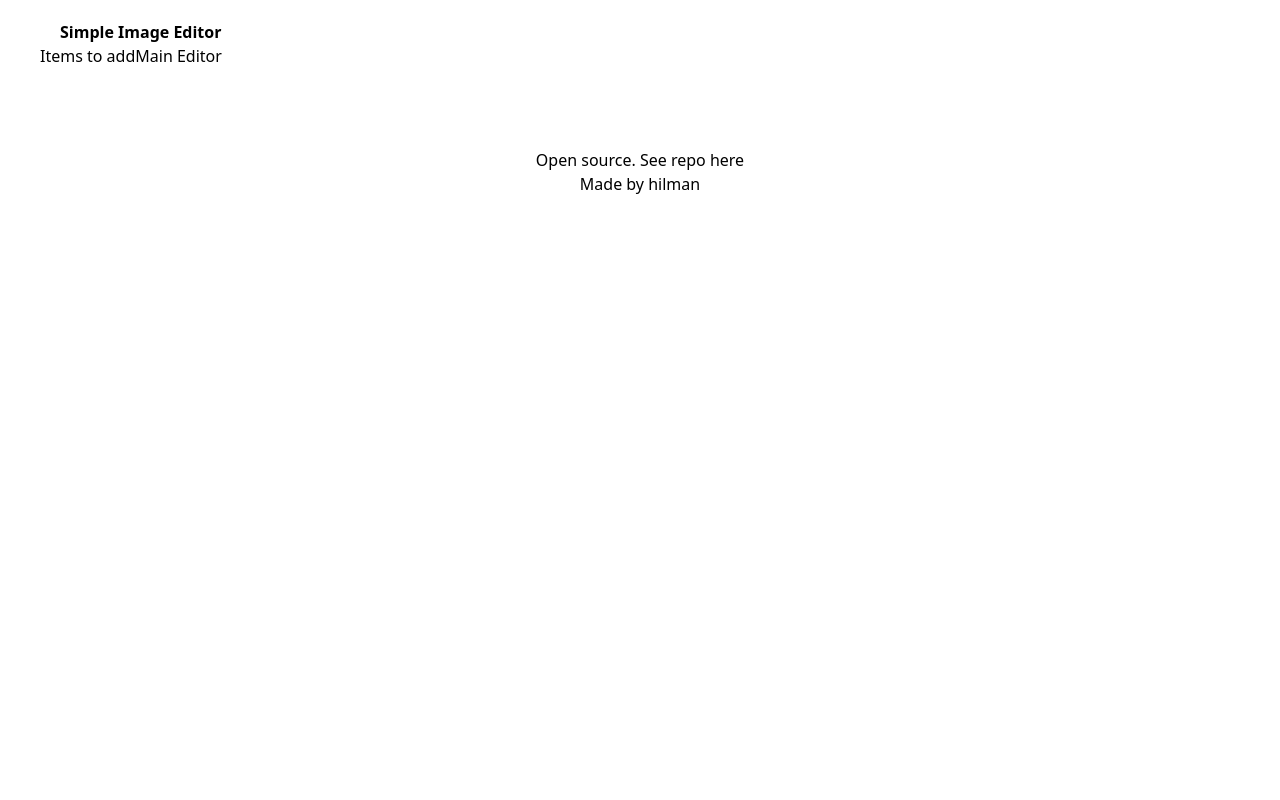
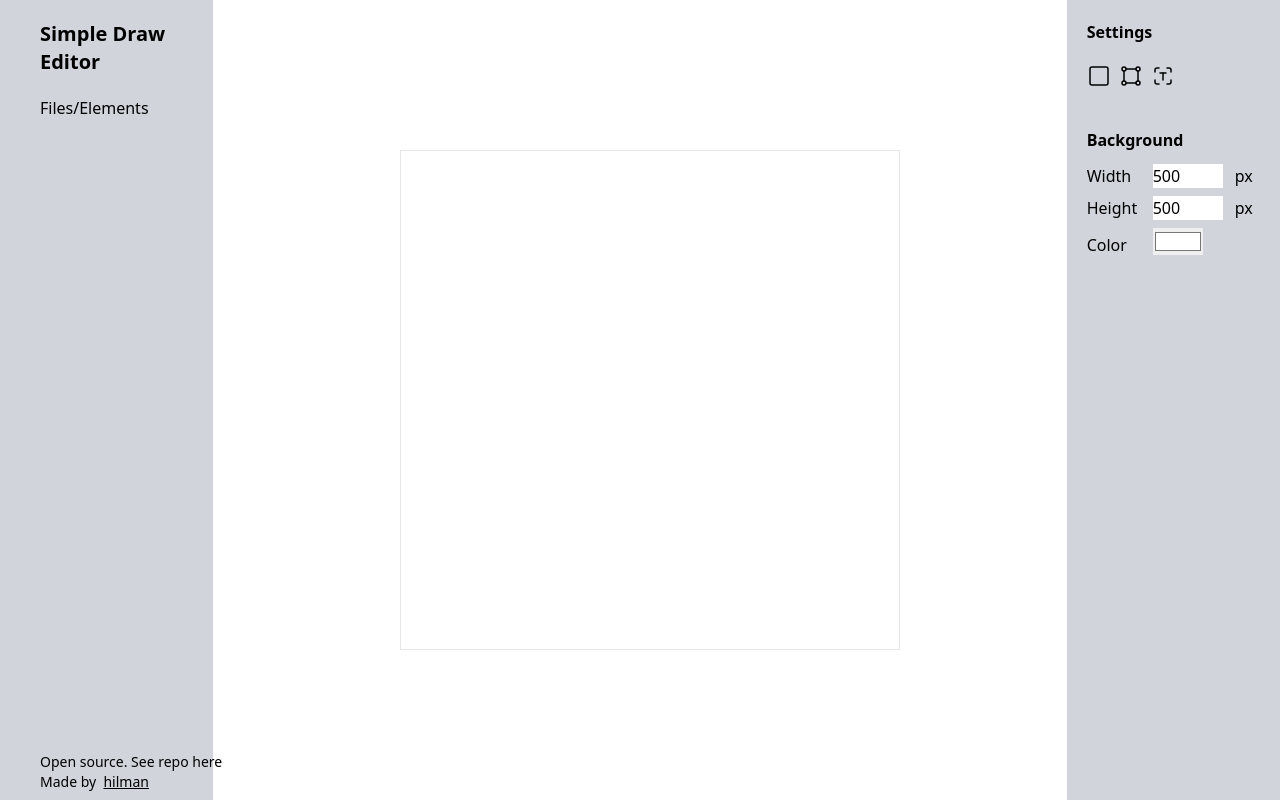
Before and after one commit to hilmanski/simple-draw-editor, a React (Create React App) app: page / in a window 1280 px wide. Built offline with nearby package versions, Linux system fonts and the light colour scheme.

Commit message:
add background setting

```diff
--- a/package.json
+++ b/package.json
@@ -10,6 +10,7 @@
     "@types/node": "^16.18.13",
     "@types/react": "^18.0.28",
     "@types/react-dom": "^18.0.11",
+    "jotai": "^2.0.2",
     "react": "^18.2.0",
     "react-dom": "^18.2.0",
     "react-scripts": "5.0.1",
--- a/src/App.tsx
+++ b/src/App.tsx
@@ -1,22 +1,28 @@
 import React from 'react';
-import Sidebar from './components/Sidebar';
+
+import MainEditor from './components/Layout/MainEditor';
+import Sidebar from './components/Layout/Sidebar';
+import ElementEditor from './components/Layout/ElementEditor';
 
 function App() {
   return (
-    <section className='max-w-[1200px] mx-auto'>
-      <h1 className='font-semibold ml-5 mt-5'> Simple Image Editor </h1>
-
+    <section className=''>
       <section className='flex'>
 
-          <Sidebar />
+          <section className='w-2/12 pl-10 pr-5 bg-gray-300 min-h-screen'>
+            <Sidebar />
+          </section>
 
-          Main Editor
+          <section className='w-8/12'>
+            <MainEditor />
+          </section>
+
+          <section className='w-2/12'>
+            <ElementEditor />
+          </section>
+
       </section>
 
-      <footer className='my-20 text-center'>
-        <p> Open source. See repo here </p>
-        <p> Made by <a href="https://about.hilman.space/" >hilman</a>  </p>
-      </footer>
     </section>
   );
 }
--- /dev/null
+++ b/src/components/Layout/ElementEditor.tsx
@@ -0,0 +1,18 @@
+import ToolSetting from "../ToolSetting";
+import BackgroundSetting from "../ToolSetting/BackgroundSetting";
+
+export default function ElementEditor() {
+    return (
+        <aside className="px-5 pt-5 bg-gray-300 min-h-screen">
+            <p className="font-semibold mb-5">Settings</p>
+
+            <ToolSetting />
+
+            <section className="mt-10">
+
+              <BackgroundSetting />
+
+            </section>
+        </aside>
+    )
+}
--- /dev/null
+++ b/src/components/Layout/MainEditor.tsx
@@ -0,0 +1,24 @@
+import { useAtom } from "jotai"
+import { bgWidthAtom, bgHeightAtom, bgColorAtom } from "../../state/jotaiState"
+
+
+export default function MainEditor() {
+
+    const [width] = useAtom(bgWidthAtom)
+    const [height] = useAtom(bgHeightAtom)
+    const [bgColor] = useAtom(bgColorAtom)
+
+    return (
+        <main className="pl-10 pr-5 min-h-screen
+                flex items-center justify-center ">
+            <div className="border"
+                    style={{
+                        width: `${width}px`,
+                        height: `${height}px`,
+                        backgroundColor: `${bgColor}`
+                    }}>
+
+            </div>
+        </main>
+    )
+}
--- /dev/null
+++ b/src/components/Layout/Sidebar.tsx
@@ -0,0 +1,21 @@
+
+export default function Sidebar() {
+    return (
+        <aside className="">
+            <h1 className='font-semibold text-xl mb-5 mt-5'> Simple Draw Editor </h1>
+            <section>
+                <p>Files/Elements</p>
+            </section>
+
+
+
+
+            <footer className='absolute bottom-2 text-sm'>
+                <p> Open source. See repo here </p>
+                <p> Made by &nbsp;
+                    <a className="underline"
+                         href="https://about.hilman.space/">hilman</a>  </p>
+            </footer>
+        </aside>
+    )
+}
--- /dev/null
+++ b/src/components/SVGIcon.tsx
@@ -0,0 +1,32 @@
+import { useState } from "react";
+
+export default function SVGIcon({children, tooltipText}: {children: any, tooltipText?: string}) {
+    const [isHovered, setIsHovered] = useState(false);
+
+    return (
+        <section className="relative">
+             <svg xmlns="http://www.w3.org/2000/svg"
+                 width="24" height="24"
+                 viewBox="0 0 24 24"
+                 strokeWidth="1.5"
+                 stroke="currentColor"
+                 fill="none"
+                 strokeLinecap="round"
+                 strokeLinejoin="round"
+                 onMouseEnter={() => setIsHovered(true)}
+                 onMouseLeave={() => setIsHovered(false)}
+                 >
+                {children}
+            </svg>
+
+            {
+                tooltipText && (
+                    <div className={`absolute -top-7 -left-5 bg-slate-800 text-gray-200 text-xs px-2 py-1 rounded
+                                    ${isHovered ? 'block' : 'hidden'} `}>
+                        {tooltipText}
+                    </div>
+                )
+            }
+        </section>
+    )
+}
--- a/src/components/Sidebar.tsx
+++ /dev/null
@@ -1,8 +0,0 @@
-
-export default function Sidebar() {
-    return (
-        <aside>
-            <h2>Items to add</h2>
-        </aside>
-    )
-}
--- /dev/null
+++ b/src/components/ToolSetting.tsx
@@ -0,0 +1,34 @@
+import SVGIcon from "./SVGIcon"
+
+export default function ToolSetting() {
+    return (
+        <section className="flex space-x-2 items-center">
+             <SVGIcon tooltipText="Background">
+                <path stroke="none" d="M0 0h24v24H0z" fill="none"></path>
+                <path d="M3 3m0 2a2 2 0 0 1 2 -2h14a2 2 0 0 1 2 2v14a2 2 0 0 1 -2 2h-14a2 2 0 0 1 -2 -2z"></path>
+            </SVGIcon>
+
+            <SVGIcon tooltipText="Shape">
+                <path stroke="none" d="M0 0h24v24H0z" fill="none"></path>
+                <path d="M5 5m-2 0a2 2 0 1 0 4 0a2 2 0 1 0 -4 0"></path>
+                <path d="M19 5m-2 0a2 2 0 1 0 4 0a2 2 0 1 0 -4 0"></path>
+                <path d="M5 19m-2 0a2 2 0 1 0 4 0a2 2 0 1 0 -4 0"></path>
+                <path d="M19 19m-2 0a2 2 0 1 0 4 0a2 2 0 1 0 -4 0"></path>
+                <path d="M5 7l0 10"></path>
+                <path d="M7 5l10 0"></path>
+                <path d="M7 19l10 0"></path>
+                <path d="M19 7l0 10"></path>
+            </SVGIcon>
+
+            <SVGIcon tooltipText="Text">
+                <path stroke="none" d="M0 0h24v24H0z" fill="none"></path>
+                <path d="M4 8v-2a2 2 0 0 1 2 -2h2"></path>
+                <path d="M4 16v2a2 2 0 0 0 2 2h2"></path>
+                <path d="M16 4h2a2 2 0 0 1 2 2v2"></path>
+                <path d="M16 20h2a2 2 0 0 0 2 -2v-2"></path>
+                <path d="M12 16v-7"></path>
+                <path d="M9 9h6"></path>
+            </SVGIcon>
+        </section>
+    )
+}
--- /dev/null
+++ b/src/components/ToolSetting/BackgroundSetting.tsx
@@ -0,0 +1,58 @@
+import { useAtom } from "jotai"
+import { bgWidthAtom, bgHeightAtom, bgColorAtom } from "../../state/jotaiState"
+
+
+export default function BackgroundSetting() {
+    const [width, setWidth] = useAtom(bgWidthAtom)
+    const [height, setHeight] = useAtom(bgHeightAtom)
+    const [bgColor, setBgColor] = useAtom(bgColorAtom)
+
+    const updateWidth = (e: React.ChangeEvent<HTMLInputElement>) => {
+        setWidth(parseInt(e.target.value))
+    }
+
+    const updateHeigth = (e: React.ChangeEvent<HTMLInputElement>) => {
+        setHeight(parseInt(e.target.value))
+    }
+
+    const updateBgColor = (e: React.ChangeEvent<HTMLInputElement>) => {
+        setBgColor(e.target.value)
+    }
+
+
+    return (
+        <section>
+            <p className="font-semibold mb-3">Background</p>
+
+            <div>
+                <label htmlFor="width"
+                        className="inline-block w-[50px]">Width</label>
+                <input type="number"
+                    id="width"
+                    className="w-[70px] ml-4 mr-2"
+                    value={width}
+                    onChange={updateWidth} /> px
+            </div>
+
+            <div className="mt-2">
+                <label htmlFor="height"
+                    className="inline-block w-[50px]">Height</label>
+                <input type="number"
+                    id="height"
+                    className="w-[70px] ml-4 mr-2"
+                    value={height}
+                    onChange={updateHeigth} /> px
+            </div>
+
+            <div className="mt-2">
+                <label htmlFor="bgColor"
+                    className="inline-block w-[50px]">Color</label>
+                <input type="color"
+                    id="bgColor"
+                    className="ml-4 mr-2"
+                    value={bgColor}
+                    onChange={updateBgColor} />
+            </div>
+        </section>
+    )
+}
--- /dev/null
+++ b/src/state/jotaiState.tsx
@@ -0,0 +1,9 @@
+// Atom jotai state
+// for initial state for shared state
+
+import { atom } from 'jotai';
+
+// Background setting
+export const bgWidthAtom = atom<number>(500);
+export const bgHeightAtom = atom<number>(500);
+export const bgColorAtom = atom<string>('#ffffff');
```
Also changed, not shown: 2 other files (tests, documents, lock files or other folders).
